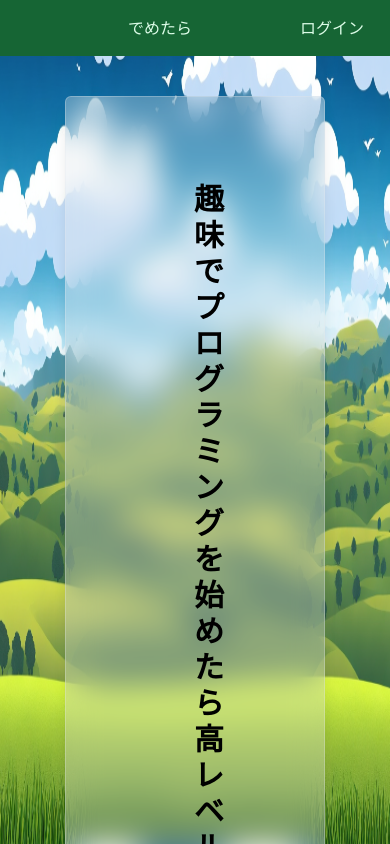
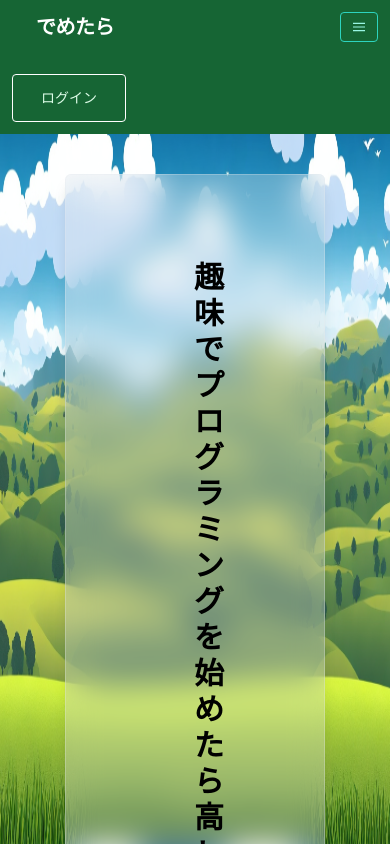
Before and after one commit to preHackUvitaminD/vitaminD_front, a Next.js app: page / in a window 390 px wide. Shown: the top 844 px of the page. Built offline with nearby package versions, Linux system fonts and the light colour scheme; no server answers.

Commit message:
modify layout of header

```diff
--- a/src/app/header.tsx
+++ b/src/app/header.tsx
@@ -10,8 +10,80 @@ export const Header: React.FC = () => {
 
   return (
     <header>
-      <nav className="bg-green-800 w-full">
-        <div className="flex justify-between max-w-6xl mx-auto items-center pl-8 h-14">
+      <nav className="flex items-center justify-between flex-wrap p-3 bg-green-800">
+        <div className="flex items-center flex-shrink-0 text-white mx-6">
+          <span className="font-semibold text-xl tracking-tight">
+            <Link href="/">でめたら</Link>
+          </span>
+        </div>
+        <div className="block lg:hidden">
+          <button className="flex items-center px-3 py-2 border rounded text-teal-200 border-teal-400 hover:text-white hover:border-white">
+            <svg
+              className="fill-current h-3 w-3"
+              viewBox="0 0 20 20"
+              xmlns="http://www.w3.org/2000/svg"
+            >
+              <title>Menu</title>
+              <path d="M0 3h20v2H0V3zm0 6h20v2H0V9zm0 6h20v2H0v-2z" />
+            </svg>
+          </button>
+        </div>
+        <div className="w-full block flex-grow lg:flex lg:items-center lg:w-auto">
+          <div className="text-sm lg:flex-grow">
+            <a
+              // href="#responsive-header"
+              className="block mt-4 lg:inline-block lg:mt-0 text-teal-200 hover:text-white mr-4"
+            >
+              {isLoggedIn && (
+                <Link href="/mypage">
+                  <div className="text-green-100 hover:bg-green-700 px-3 py-2 rounded ml-auto mr-0">
+                    マイページ
+                  </div>
+                </Link>
+              )}
+            </a>
+            <a
+              // href="#responsive-header"
+              className="block mt-4 lg:inline-block lg:mt-0 text-teal-200 hover:text-white mr-4"
+            >
+              {isLoggedIn && (
+                <Link href="/ranking">
+                  <div className="text-green-100 hover:bg-green-700 px-3 py-2 rounded ml-auto mr-0">
+                    ランキング
+                  </div>
+                </Link>
+              )}
+            </a>
+            {/* <a
+              href="#responsive-header"
+              className="block mt-4 lg:inline-block lg:mt-0 text-teal-200 hover:text-white"
+            >
+              Blog
+            </a> */}
+          </div>
+          <div>
+            <a
+              // href="#"
+              className="inline-block text-sm px-4 py-2 leading-none border rounded text-white border-white hover:text-teal-500  mt-4 lg:mt-0"
+            >
+              {isLoggedIn ? (
+                <button
+                  onClick={() => logout()}
+                  className="text-green-100 hover:bg-green-700 px-3 py-2 rounded ml-auto mr-0"
+                >
+                  ログアウト
+                </button>
+              ) : (
+                <Link href="/signin">
+                  <div className="text-green-100 hover:bg-green-700 px-3 py-2 rounded ml-auto mr-0">
+                    ログイン
+                  </div>
+                </Link>
+              )}
+            </a>
+          </div>
+        </div>
+        {/* <div className="flex justify-between max-w-6xl mx-auto items-center pl-8 h-14">
           <div className="flex space-x-50">
             <div className="text-green-100 px-24 py-2">
               <Link href="/">でめたら</Link>
@@ -47,7 +119,7 @@ export const Header: React.FC = () => {
               )}
             </div>
           </div>
-        </div>
+        </div> */}
       </nav>
     </header>
   )
```
